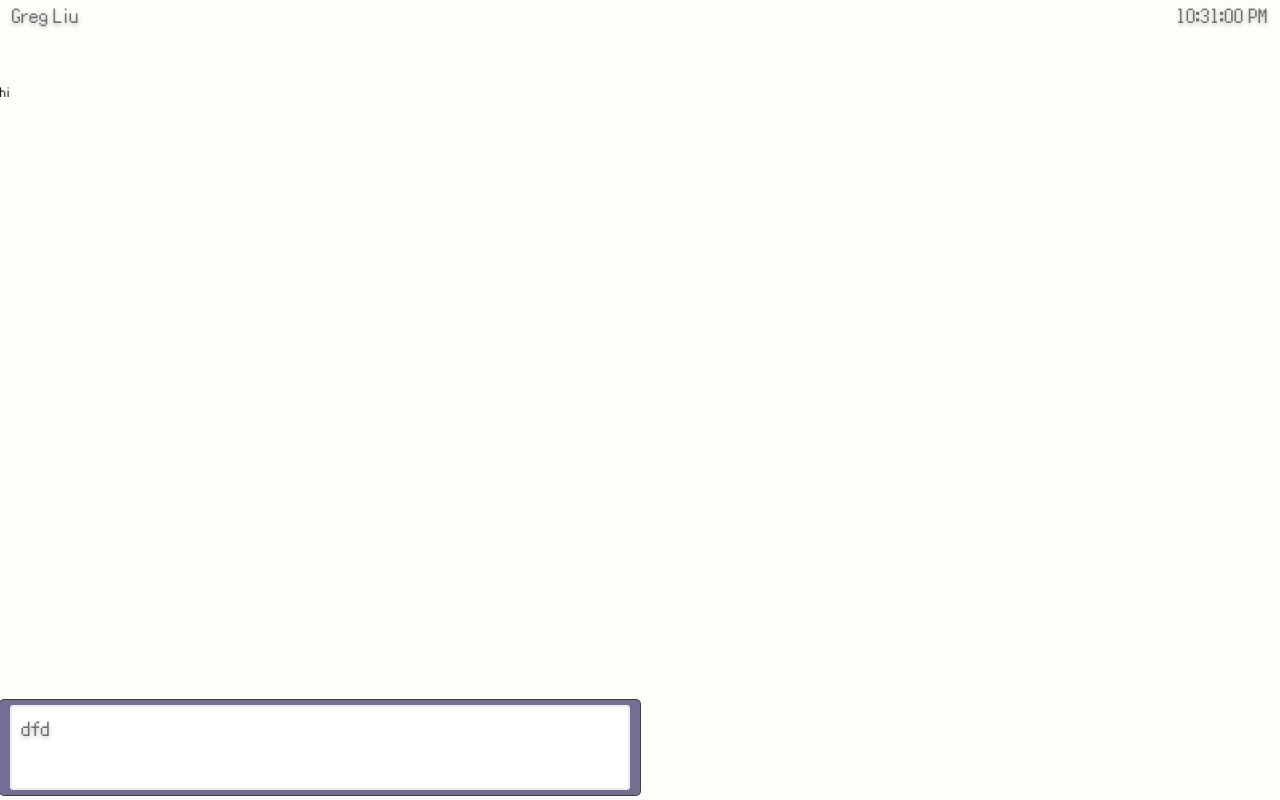
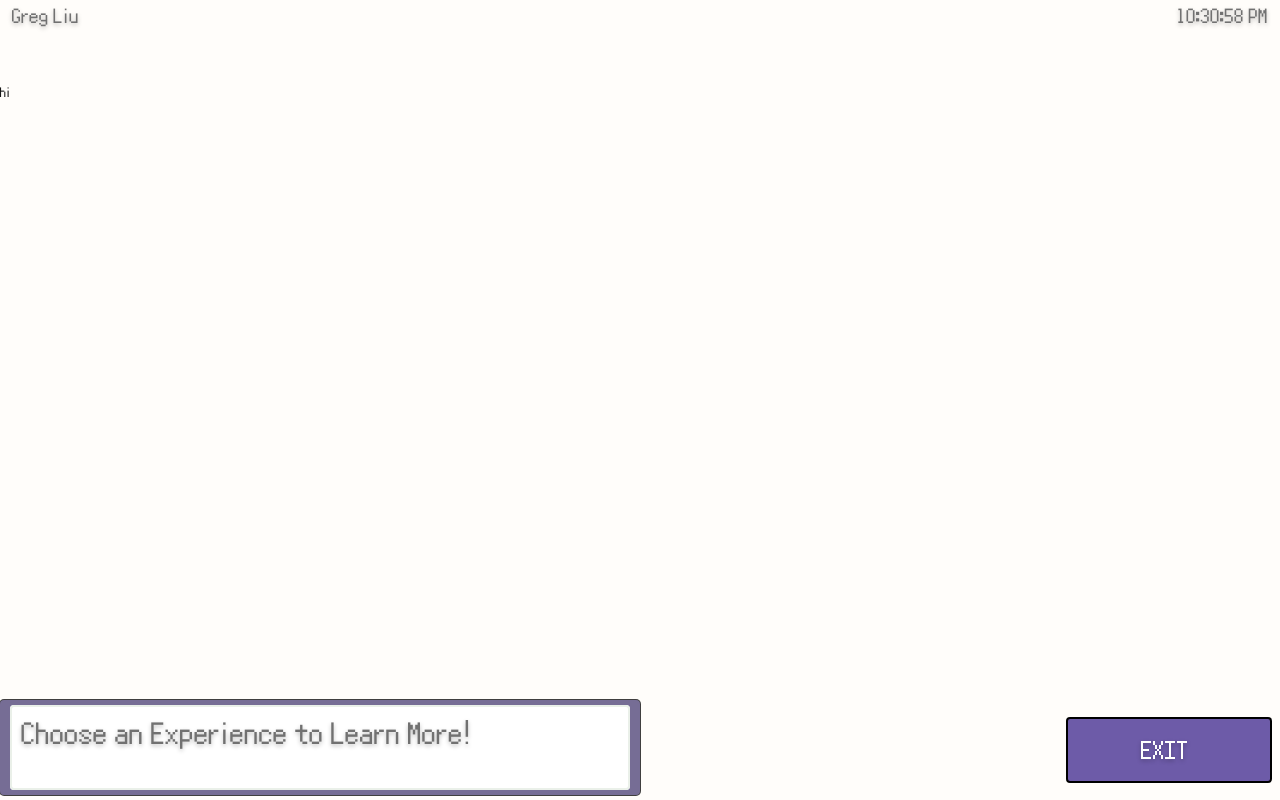
Before and after one commit to gregoryliu05/personal_portfolio, a Next.js app: page /experience in a window 1280 px wide. Built offline with nearby package versions, Linux system fonts and the light colour scheme.

Commit message:
experience page footer

```diff
--- a/src/app/experience/page.tsx
+++ b/src/app/experience/page.tsx
@@ -5,6 +5,8 @@ import {useState, useEffect} from 'react'
 import {Header, TextBox, Text, hMap, wMap} from "../../components/components"
 
 import clsx from 'clsx'
+
+import Link from 'next/link';
 
 
 const workExp = [
@@ -47,10 +49,27 @@ export default function ExperiencePage() {
       </div>
 
 
-      <div className='h-125/1000 w-full flex flex-col'>
-      <div className='flex h-full w-1/2 items-center'>
-      <TextBox text = "dfd" background='purple' height= "95" width='100'></TextBox>
+      <div className='h-125/1000 w-full flex flex-row'>
+      <div className='h-full flex-cols w-1/2 items-center'>
+      <TextBox text = "Choose an Experience to Learn More!" background='purple' height= "95" width='100' size = "4xl"></TextBox>
           </div>
+
+      <div className='flex flex-row h-full w-[50%] justify-end'>
+
+     <div className=" flex items-center  justify-end w-1/2 h-full pr-2">
+
+         {/* Rectangular Pill */}
+
+        <Link  href = {`/`} className="bg-[#6D5BA8] h-[66%] w-[66%] rounded-sm flex border-2 border-black items-center justify-center pr-2">
+        <h1 className='text-shadow-[0_2px_4px_rgb(0_0_0_/_0.25)]
+            text-white text-3xl'>
+                EXIT
+                </h1>
+        </Link>
+
+    </div>
+
+      </div>
 
       </div>
     </main>
--- a/src/app/page.tsx
+++ b/src/app/page.tsx
@@ -52,7 +52,7 @@ export default function Home() {
         <h1 className="flex h-4/9 justify-center"> PUT IMAGE HERE </h1>
 
         <section className="flex h-3/8 w-full justify-center">
-        <TextBox text = "Hi! My Name is Greg. Nice to meet you!" background = "green" height='h-1/3' width='w-8/10'/>
+        <TextBox text = "Hi! My Name is Greg. Nice to meet you!" background = "green" height='h-1/3' width='w-8/10' size = "2xl"/>
         </section>
       </div>
 
--- a/src/components/components.tsx
+++ b/src/components/components.tsx
@@ -53,6 +53,7 @@ export type TextBoxProps = {
     background: string;
     height: string;
     width: string;
+    size: string;
 }
 
 export const Text = ({text, size, align}: TextProps) => {
@@ -92,7 +93,7 @@ export const Header = () => {
 
 }
 
-export const TextBox = ({text, background, height, width}: TextBoxProps) => {
+export const TextBox = ({text, background, height, width, size}: TextBoxProps) => {
     return (<div className='flex w-full h-full justify-center items-start'>
             <section className= {clsx(
                 backgroundMap[background] ?? '',
@@ -107,7 +108,7 @@ export const TextBox = ({text, background, height, width}: TextBoxProps) => {
             )}>
                 <section className= "flex bg-white w-97/100 h-9/10 rounded-sm inset-ring-2 inset-ring-whitesd">
                     <span className='pl-3 pt-2'>
-                    <Text text = {text} size = "2xl" align = "left"/>
+                    <Text text = {text} size = {size} align = "left"/>
                     </span>
                     <h1>
                     </h1>
```
